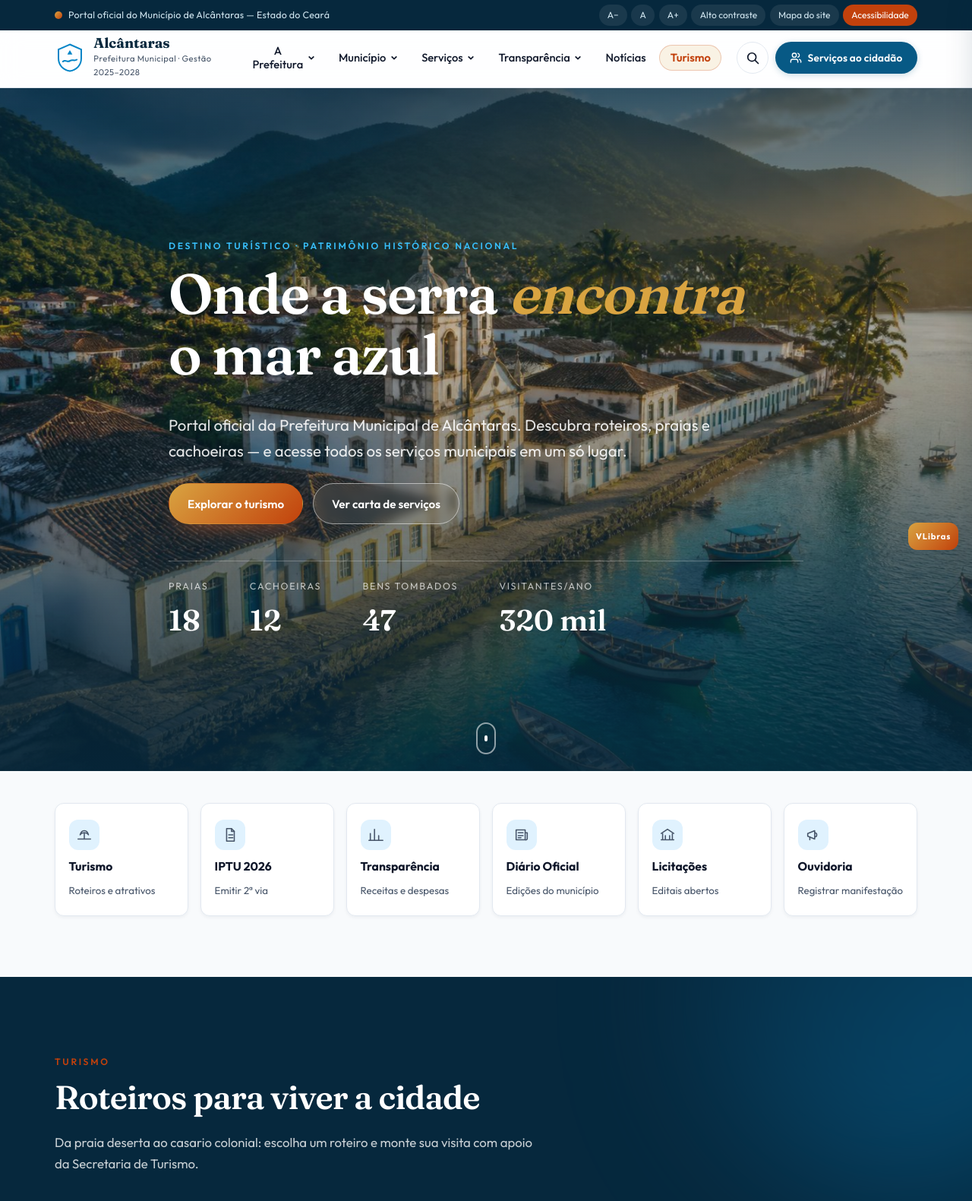
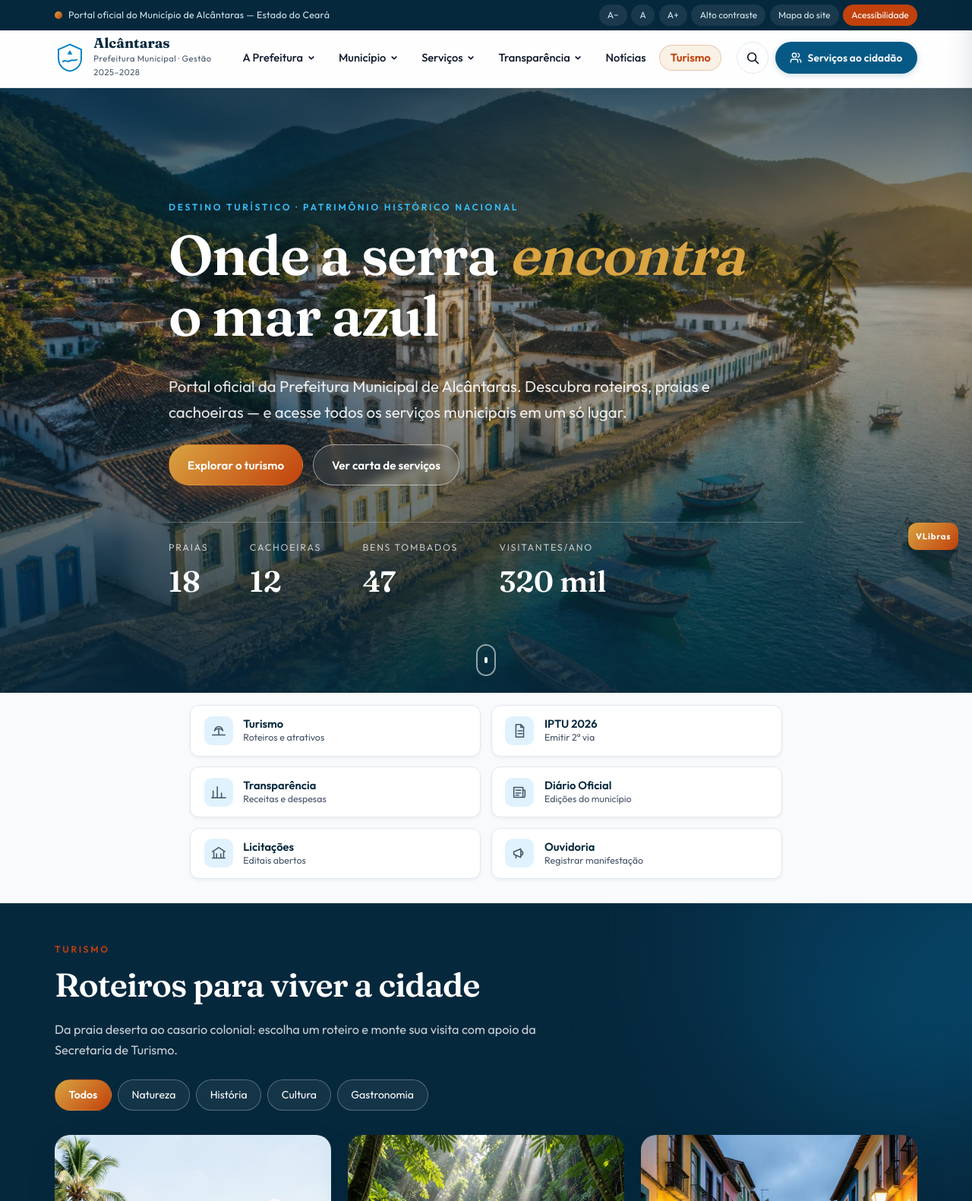
Before and after one commit to Anathyon/LAYOUT-EXECUTIVO, a website with bundled scripts: page index.html in a window 1280 px wide. Shown: the top 1581 px of the page at 76% size. Built offline with nearby package versions, Linux system fonts and the light colour scheme.

Commit message:
Melhorias e correções

```diff
--- a/css/styles.css
+++ b/css/styles.css
@@ -105,7 +105,7 @@ html.contrast .header { background: #000; }
   background: none; border: 0; padding: 0.55rem 0.85rem; border-radius: 999px;
   font-size: 0.92rem; font-weight: 500; color: var(--fg); position: relative;
   cursor: pointer; transition: background 0.25s, color 0.25s; text-decoration: none;
-  font-family: inherit; line-height: 1.2;
+  font-family: inherit; line-height: 1.2; white-space: nowrap;
 }
 .nav__link:hover {
   background: var(--sea-100);
@@ -372,30 +372,37 @@ html.contrast .header { background: #000; }
 @keyframes wheel { 0% { opacity: 0; transform: translateY(0); } 40% { opacity: 1; } 100% { opacity: 0; transform: translateY(16px); } }
 
 /* ---------- shortcuts ---------- */
-.shortcuts { margin-top: -60px; position: relative; z-index: 5; padding-bottom: clamp(3rem, 7vw, 5rem); }
-.shortcuts__grid { display: grid; grid-template-columns: repeat(auto-fit, minmax(170px, 1fr)); gap: 1rem; }
+.shortcuts { margin-top: -35px; position: relative; z-index: 5; padding-bottom: 2rem; }
+.shortcuts__grid {
+  display: grid;
+  grid-template-columns: repeat(2, 1fr);
+  gap: 0.85rem;
+  max-width: 780px;
+  margin-inline: auto;
+}
 .shortcut {
   background: var(--paper); border: 1px solid var(--line); border-radius: var(--r);
-  padding: 1.3rem 1.1rem; display: grid; gap: 0.55rem; box-shadow: var(--shadow-sm);
-  transition: transform 0.4s var(--ease), box-shadow 0.4s var(--ease), border-color 0.3s;
-  position: relative; overflow: hidden;
+  padding: 0.85rem 1.1rem; display: flex; align-items: center; gap: 0.85rem; box-shadow: var(--shadow-sm);
+  transition: transform 0.35s var(--ease), box-shadow 0.35s var(--ease), border-color 0.3s;
+  position: relative; overflow: hidden; text-decoration: none; color: inherit;
 }
 .shortcut::before {
-  content: ""; position: absolute; inset: auto -30% -70% auto; width: 150px; height: 150px;
+  content: ""; position: absolute; inset: auto -30% -70% auto; width: 140px; height: 140px;
   background: var(--grad-sea); opacity: 0; border-radius: 50%; transition: opacity 0.4s; filter: blur(30px);
 }
-.shortcut:hover { transform: translateY(-8px); box-shadow: var(--shadow-lg); border-color: var(--sea-400); }
+.shortcut:hover { transform: translateY(-4px); box-shadow: var(--shadow-md); border-color: var(--sea-400); }
 .shortcut:hover::before { opacity: 0.18; }
-.shortcut__ico { width: 40px; height: 40px; border-radius: 12px; background: var(--sea-100); color: var(--sea-800); display: grid; place-items: center; font-size: 1.15rem; }
-.shortcut strong { font-size: 0.98rem; }
-.shortcut span { font-size: 0.83rem; color: var(--muted); }
+.shortcut__ico { width: 38px; height: 38px; border-radius: 10px; background: var(--sea-100); color: var(--sea-800); display: grid; place-items: center; font-size: 1.05rem; flex-shrink: 0; }
+.shortcut__info { display: flex; flex-direction: column; gap: 0.15rem; min-width: 0; flex: 1; }
+.shortcut strong { font-size: 0.92rem; font-weight: 600; line-height: 1.2; color: var(--sea-900); }
+.shortcut span { font-size: 0.78rem; color: var(--muted); line-height: 1.2; white-space: nowrap; overflow: hidden; text-overflow: ellipsis; }
 
 /* ---------- section head ---------- */
-.section-head { max-width: 62ch; margin-bottom: 2.4rem; }
-.section-head__lead { color: var(--muted); font-size: 1.05rem; }
+.section-head { max-width: 62ch; margin-bottom: 1.6rem; }
+.section-head__lead { color: var(--muted); font-size: 1.02rem; }
 .section-head--row { display: flex; align-items: flex-end; justify-content: space-between; gap: 1rem; max-width: none; }
 
-section { padding-block: clamp(3.5rem, 8vw, 6.5rem); }
+section { padding-block: clamp(2rem, 4vw, 3.5rem); }
 
 /* ---------- tourism ---------- */
 .tourism { background: var(--sea-900); color: #fff; position: relative; overflow: hidden; }
@@ -816,7 +823,12 @@ html.contrast .pagehero { background: #111 !important; border-bottom: 2px solid
 }
 @media (max-width: 560px) {
   .topbar__gov { display: none; }
-  .shortcuts { margin-top: -30px; }
+  .shortcuts { margin-top: -20px; }
+  .shortcuts__grid { grid-template-columns: repeat(2, 1fr); gap: 0.6rem; }
+  .shortcut { padding: 0.7rem 0.75rem; gap: 0.6rem; }
+  .shortcut__ico { width: 32px; height: 32px; font-size: 0.9rem; border-radius: 8px; }
+  .shortcut strong { font-size: 0.85rem; }
+  .shortcut span { font-size: 0.72rem; }
   .event { grid-template-columns: 62px 1fr; }
   .event__tag { display: none; }
   .footer__grid { grid-template-columns: 1fr 1fr; }
--- a/index.html
+++ b/index.html
@@ -119,7 +119,6 @@
               <div class="submenu">
                 <a href="#cidade">História e Perfil</a>
                 <a href="#turismo">Turismo e Roteiros</a>
-                <a href="#cultura">Cultura e Patrimônio</a>
                 <a href="#/selos">Selos de Qualidade</a>
               </div>
             </li>
@@ -313,20 +312,9 @@
               Festivais, feiras de artesanato e programação cultural durante todo o ano. Eventos
               gratuitos e acessíveis, com apoio de intérpretes de Libras.
             </p>
-            <a class="btn btn--hero" href="#cultura">Calendário completo</a>
+            <a class="btn btn--hero" href="#agenda">Calendário completo</a>
           </div>
           <ol class="agenda__list" id="agenda-list"></ol>
-        </div>
-      </section>
-
-      <!-- CULTURA / GALERIA -->
-      <section class="culture" id="cultura" aria-labelledby="cultura-t">
-        <div class="wrap">
-          <header class="section-head reveal">
-            <p class="eyebrow eyebrow--dark">Cultura e patrimônio</p>
-            <h2 id="cultura-t">Uma cidade que se conta em festas</h2>
-          </header>
-          <div class="gallery" id="gallery"></div>
         </div>
       </section>
 
@@ -561,7 +549,6 @@
           <div class="sidebar__sub" id="sub-municipio">
             <a href="#cidade">História e Perfil</a>
             <a href="#turismo">Turismo e Roteiros</a>
-            <a href="#cultura">Cultura e Patrimônio</a>
             <a href="#/selos">Selos de Qualidade</a>
           </div>
         </div>
--- a/js/main.js
+++ b/js/main.js
@@ -1,9 +1,9 @@
 // Main JavaScript (ES6 Modules / Native Vanilla JS)
 import { resolveRoute } from './router.js';
 
-var svg = (paths) => `<svg viewBox="0 0 24 24" width="22" height="22" fill="none" stroke="currentColor" stroke-width="1.7" stroke-linecap="round" stroke-linejoin="round" aria-hidden="true">${paths}</svg>`;
+const svg = (paths) => `<svg viewBox="0 0 24 24" width="22" height="22" fill="none" stroke="currentColor" stroke-width="1.7" stroke-linecap="round" stroke-linejoin="round" aria-hidden="true">${paths}</svg>`;
 
-var ICONS = {
+const ICONS = {
   praia: svg('<path d="M3 18h18"/><path d="M12 18V9"/><path d="M12 9c-3 0-5 1-6 3 1-4 3-6 6-6s5 2 6 6c-1-2-3-3-6-3z"/>'),
   documento: svg('<path d="M7 3h7l4 4v14H7z"/><path d="M14 3v4h4"/><path d="M10 12h6M10 16h6"/>'),
   grafico: svg('<path d="M4 20V10M10 20V4M16 20v-7M22 20H2"/>'),
@@ -200,8 +200,10 @@ function renderAtalhos() {
       (a, i) => `
       <a class="shortcut reveal" href="${a.href}" style="transition-delay:${i * 60}ms">
         <span class="shortcut__ico" aria-hidden="true">${ICONS[a.icone] ?? ""}</span>
-        <strong>${a.titulo}</strong>
-        <span>${a.descricao}</span>
+        <div class="shortcut__info">
+          <strong>${a.titulo}</strong>
+          <span>${a.descricao}</span>
+        </div>
       </a>`
     ).join("")
   );
@@ -644,7 +646,6 @@ function bootHomePageViews() {
   renderNoticias();
   renderServicos();
   renderEventos();
-  renderGaleria();
   renderTransparencia();
   renderGoverno();
   initFilters();
```
